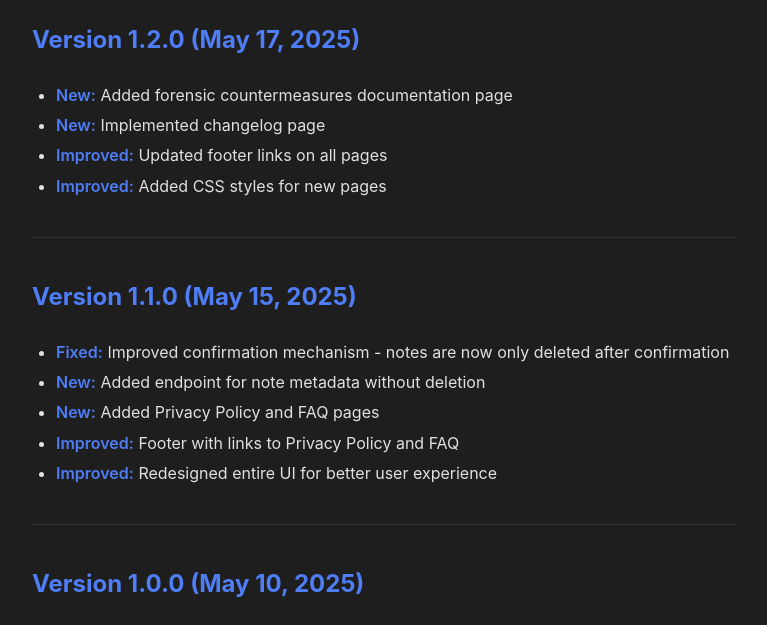
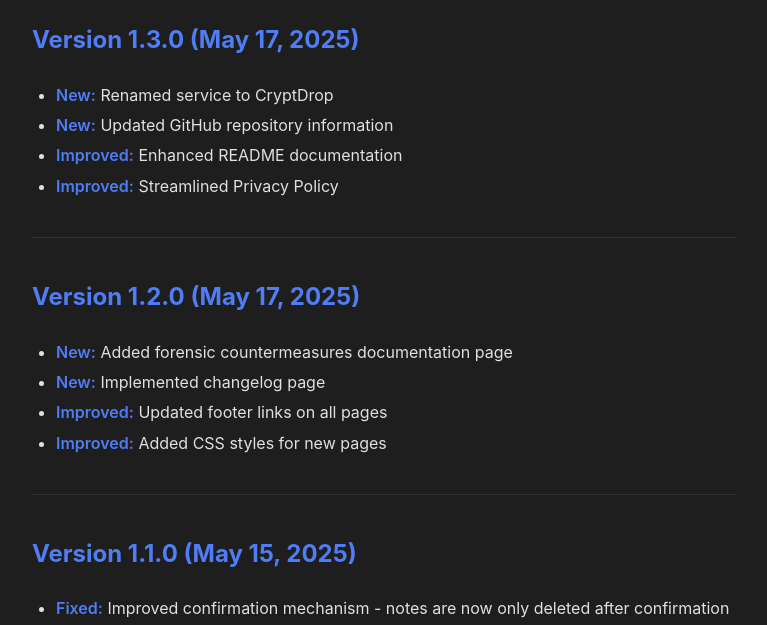
Before and after one commit to egomaniac9023/CryptDrop, a website: page public/changelog.html in a window 1280 px wide. Shown: the part 118-743 px from the top of the page, without its empty margins (256-1023 px from the left). Drawn offline with Linux system fonts and the light colour scheme.

Commit message:
Rebrand to CryptDrop with enhanced documentation and features

```diff
--- a/public/changelog.html
+++ b/public/changelog.html
@@ -10,6 +10,16 @@
   <div class="container">
     <div class="card">
       <h1>Changelog</h1>
+
+      <section class="changelog-section">
+        <h2>Version 1.3.0 (May 17, 2025)</h2>
+        <ul>
+          <li><strong>New:</strong> Renamed service to CryptDrop</li>
+          <li><strong>New:</strong> Updated GitHub repository information</li>
+          <li><strong>Improved:</strong> Enhanced README documentation</li>
+          <li><strong>Improved:</strong> Streamlined Privacy Policy</li>
+        </ul>
+      </section>
 
       <section class="changelog-section">
         <h2>Version 1.2.0 (May 17, 2025)</h2>
```
Also changed, not shown: public/privacy-policy.html (+1 -4 lines), README.md.
